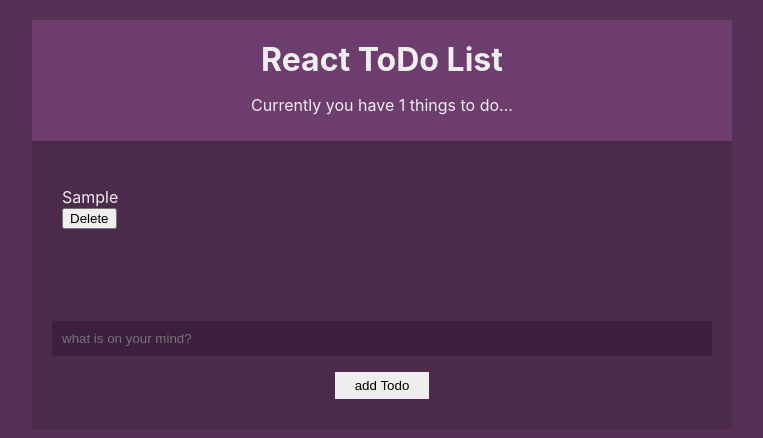
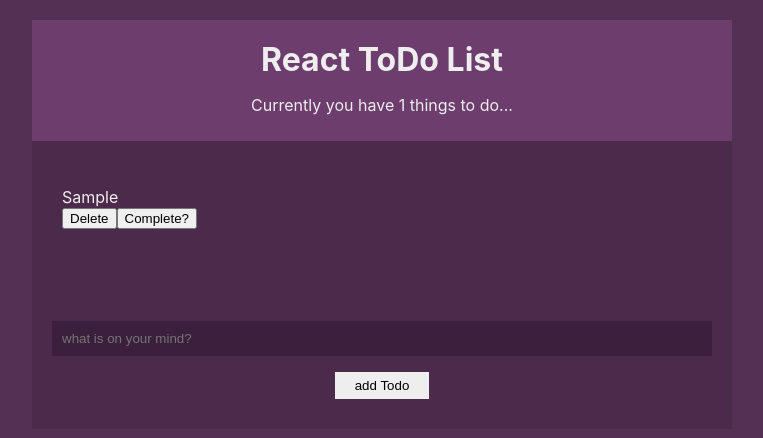
Before and after one commit to lucfercas/ToDoList-React, a React (Create React App) app: page / in a window 1280 px wide. Both pictures are taken after typing "Sample" into the empty fields and a click on the input "add Todo". Shown: the top 438 px of the page, without its empty margins (258-1021 px from the left). Built offline with nearby package versions, Linux system fonts and the light colour scheme.

Commit message:
add complete function

```diff
--- a/src/components/ItemDetails.jsx
+++ b/src/components/ItemDetails.jsx
@@ -3,12 +3,13 @@
 
 
 const ItemDetails = ({ item }) => {
-    const { removeTodo } = useContext(ListContext)
+    const { removeTodo, completeToggle } = useContext(ListContext)
     return (
 
       <li>
-        <div className="title">{item.title}</div>
+        <div className="title" style={{ textDecoration: item.complete ? "line-through" : "none" }}>{item.title}</div>
         <button onClick = {() => removeTodo(item.id)}>Delete</button>
+        <button onClick = {() => completeToggle(item.id)} >Complete?</button>
       </li>
     )
 
--- a/src/contexts/ListContext.jsx
+++ b/src/contexts/ListContext.jsx
@@ -15,8 +15,8 @@
 
     useEffect(()=>{
         localStorage.setItem("items", JSON.stringify(items))
+    },[items])
 
-    },[items])
 
 
 
@@ -27,12 +27,22 @@
     const removeTodo = (id) => {
         setItems(items.filter((item) => item.id !== id ))
     };
+
+
+    const completeToggle = (id) =>{
+        setItems(items.map(item => item.id ==id?  { ...item, complete: !item.complete } : item))
+    };
+
     return (
-        <ListContext.Provider value={{items, addTodo, removeTodo}}>
+        <ListContext.Provider value={{items, addTodo, removeTodo, completeToggle}}>
             { props.children }
         </ListContext.Provider>
 
     )
+
+
+
+
 }
 
 export default ListContextProvider
```
